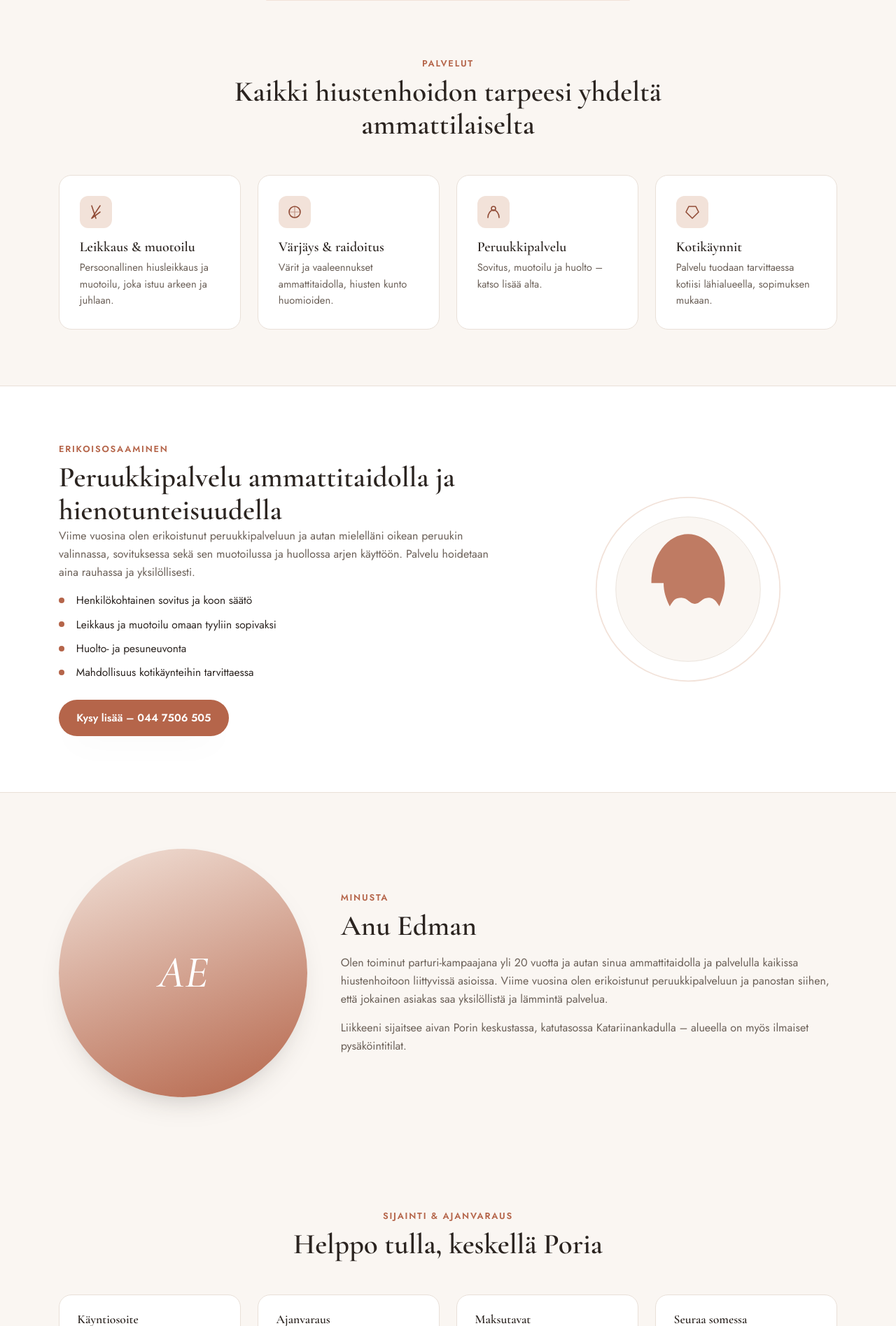
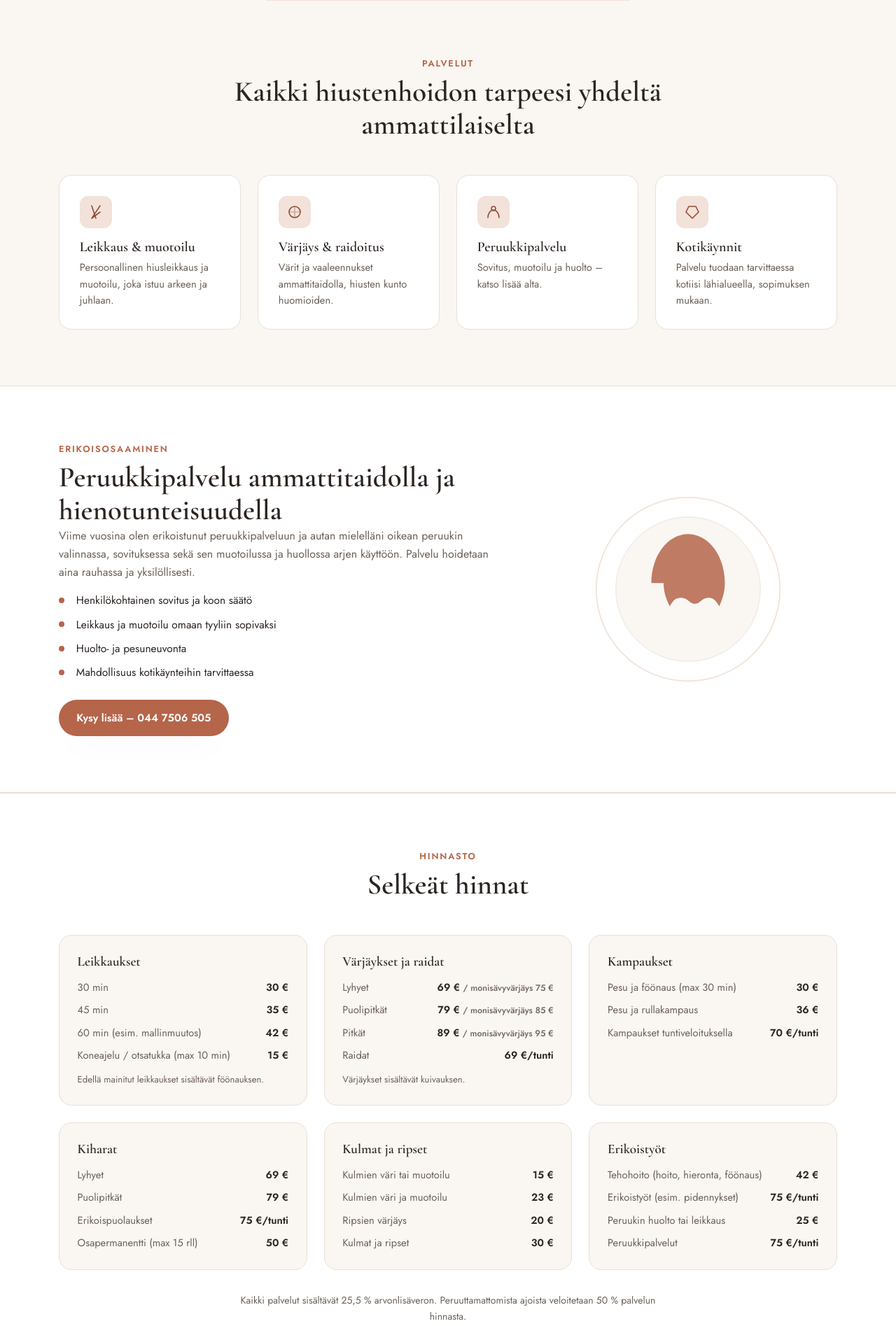
Before and after one commit to eemelidegen/Aff, a PHP site: page / in a window 1280 px wide. Shown: the part 531-2426 px from the top of the page at 70% size. Run offline with PHP 8.4, Linux system fonts and the light colour scheme.

Commit message:
Add pricing section with current price list
Adds a "Hinnasto" section with categorized service prices (cuts,
coloring, styling, perms, brows/lashes, and special/wig services),
plus VAT and cancellation-fee notes, based on the salon's current
printed price list.

Co-Authored-By: Claude Sonnet 5 <noreply@anthropic.com>
Claude-Session: https://claude.ai/code/session_01SsSbDuU8BTV1YeRFtjiUrH

```diff
--- a/assets/css/style.css
+++ b/assets/css/style.css
@@ -269,6 +269,36 @@ img, svg { display: block; max-width: 100%; }
 .ring-inner { fill: var(--bg); stroke: var(--border); stroke-width: 1; }
 .wig-shape { fill: var(--accent); opacity: .85; }
 
+/* Pricing */
+.pricing { padding: 5rem 0; background: var(--surface); border-top: 1px solid var(--border); border-bottom: 1px solid var(--border); }
+.price-grid {
+  display: grid;
+  grid-template-columns: repeat(3, 1fr);
+  gap: 1.5rem;
+  margin-bottom: 2rem;
+}
+.price-card {
+  background: var(--bg);
+  border: 1px solid var(--border);
+  border-radius: var(--radius);
+  padding: 1.6rem;
+}
+.price-card h3 { font-size: 1.2rem; margin-bottom: .8em; }
+.price-list { list-style: none; margin: 0; padding: 0; display: grid; gap: .55em; }
+.price-list li {
+  display: flex;
+  justify-content: space-between;
+  align-items: baseline;
+  gap: 1em;
+  font-size: .92rem;
+  color: var(--text);
+}
+.price-list li span:first-child { color: var(--text-muted); }
+.price-list li span:last-child { font-weight: 600; white-space: nowrap; }
+.price-list em { font-weight: 500; font-style: normal; color: var(--text-muted); font-size: .85em; }
+.price-note { font-size: .82rem; color: var(--text-muted); margin-top: .9em; margin-bottom: 0; }
+.price-terms { text-align: center; font-size: .88rem; color: var(--text-muted); max-width: 640px; margin: 0 auto; }
+
 /* About */
 .about { padding: 5rem 0; }
 .about-inner {
@@ -382,6 +412,7 @@ img, svg { display: block; max-width: 100%; }
   .about-inner { grid-template-columns: 1fr; text-align: center; }
   .about-portrait { max-width: 200px; margin: 0 auto; }
   .info-grid { grid-template-columns: repeat(2, 1fr); }
+  .price-grid { grid-template-columns: repeat(2, 1fr); }
 }
 
 @media (max-width: 720px) {
@@ -404,5 +435,7 @@ img, svg { display: block; max-width: 100%; }
   .site-nav .btn-nav { margin-top: .8rem; justify-content: center; }
   .services-grid { grid-template-columns: 1fr; }
   .info-grid { grid-template-columns: 1fr; }
+  .price-grid { grid-template-columns: 1fr; }
+  .price-list li { flex-direction: column; gap: .1em; }
   .mobile-call { display: flex; }
 }
--- a/index.html
+++ b/index.html
@@ -27,6 +27,7 @@
     <nav class="site-nav" id="siteNav">
       <a href="#palvelut">Palvelut</a>
       <a href="#peruukit">Peruukkipalvelu</a>
+      <a href="#hinnasto">Hinnasto</a>
       <a href="#minusta">Minusta</a>
       <a href="#sijainti">Sijainti &amp; ajanvaraus</a>
       <a href="tel:+358447506505" class="btn btn-primary btn-nav">Soita 044 7506 505</a>
@@ -144,6 +145,73 @@
     </div>
   </section>
 
+  <section class="pricing" id="hinnasto">
+    <div class="wrap">
+      <div class="section-head">
+        <p class="eyebrow">Hinnasto</p>
+        <h2 class="display">Selkeät hinnat</h2>
+      </div>
+      <div class="price-grid">
+        <div class="price-card">
+          <h3>Leikkaukset</h3>
+          <ul class="price-list">
+            <li><span>30 min</span><span>30 &euro;</span></li>
+            <li><span>45 min</span><span>35 &euro;</span></li>
+            <li><span>60 min (esim. mallinmuutos)</span><span>42 &euro;</span></li>
+            <li><span>Koneajelu / otsatukka (max 10 min)</span><span>15 &euro;</span></li>
+          </ul>
+          <p class="price-note">Edellä mainitut leikkaukset sisältävät föönauksen.</p>
+        </div>
+        <div class="price-card">
+          <h3>Värjäykset ja raidat</h3>
+          <ul class="price-list">
+            <li><span>Lyhyet</span><span>69 &euro; <em>/ monisävyvärjäys 75 &euro;</em></span></li>
+            <li><span>Puolipitkät</span><span>79 &euro; <em>/ monisävyvärjäys 85 &euro;</em></span></li>
+            <li><span>Pitkät</span><span>89 &euro; <em>/ monisävyvärjäys 95 &euro;</em></span></li>
+            <li><span>Raidat</span><span>69 &euro;/tunti</span></li>
+          </ul>
+          <p class="price-note">Värjäykset sisältävät kuivauksen.</p>
+        </div>
+        <div class="price-card">
+          <h3>Kampaukset</h3>
+          <ul class="price-list">
+            <li><span>Pesu ja föönaus (max 30 min)</span><span>30 &euro;</span></li>
+            <li><span>Pesu ja rullakampaus</span><span>36 &euro;</span></li>
+            <li><span>Kampaukset tuntiveloituksella</span><span>70 &euro;/tunti</span></li>
+          </ul>
+        </div>
+        <div class="price-card">
+          <h3>Kiharat</h3>
+          <ul class="price-list">
+            <li><span>Lyhyet</span><span>69 &euro;</span></li>
+            <li><span>Puolipitkät</span><span>79 &euro;</span></li>
+            <li><span>Erikoispuolaukset</span><span>75 &euro;/tunti</span></li>
+            <li><span>Osapermanentti (max 15 rll)</span><span>50 &euro;</span></li>
+          </ul>
+        </div>
+        <div class="price-card">
+          <h3>Kulmat ja ripset</h3>
+          <ul class="price-list">
+            <li><span>Kulmien väri tai muotoilu</span><span>15 &euro;</span></li>
+            <li><span>Kulmien väri ja muotoilu</span><span>23 &euro;</span></li>
+            <li><span>Ripsien värjäys</span><span>20 &euro;</span></li>
+            <li><span>Kulmat ja ripset</span><span>30 &euro;</span></li>
+          </ul>
+        </div>
+        <div class="price-card">
+          <h3>Erikoistyöt</h3>
+          <ul class="price-list">
+            <li><span>Tehohoito (hoito, hieronta, föönaus)</span><span>42 &euro;</span></li>
+            <li><span>Erikoistyöt (esim. pidennykset)</span><span>75 &euro;/tunti</span></li>
+            <li><span>Peruukin huolto tai leikkaus</span><span>25 &euro;</span></li>
+            <li><span>Peruukkipalvelut</span><span>75 &euro;/tunti</span></li>
+          </ul>
+        </div>
+      </div>
+      <p class="price-terms">Kaikki palvelut sisältävät 25,5&nbsp;% arvonlisäveron. Peruuttamattomista ajoista veloitetaan 50&nbsp;% palvelun hinnasta.</p>
+    </div>
+  </section>
+
   <section class="about" id="minusta">
     <div class="wrap about-inner">
       <div class="about-portrait" aria-hidden="true">
@@ -215,6 +283,7 @@
     <nav class="footer-nav" aria-label="Alatunnisteen valikko">
       <a href="#palvelut">Palvelut</a>
       <a href="#peruukit">Peruukkipalvelu</a>
+      <a href="#hinnasto">Hinnasto</a>
       <a href="#minusta">Minusta</a>
       <a href="#sijainti">Sijainti &amp; ajanvaraus</a>
     </nav>
```
